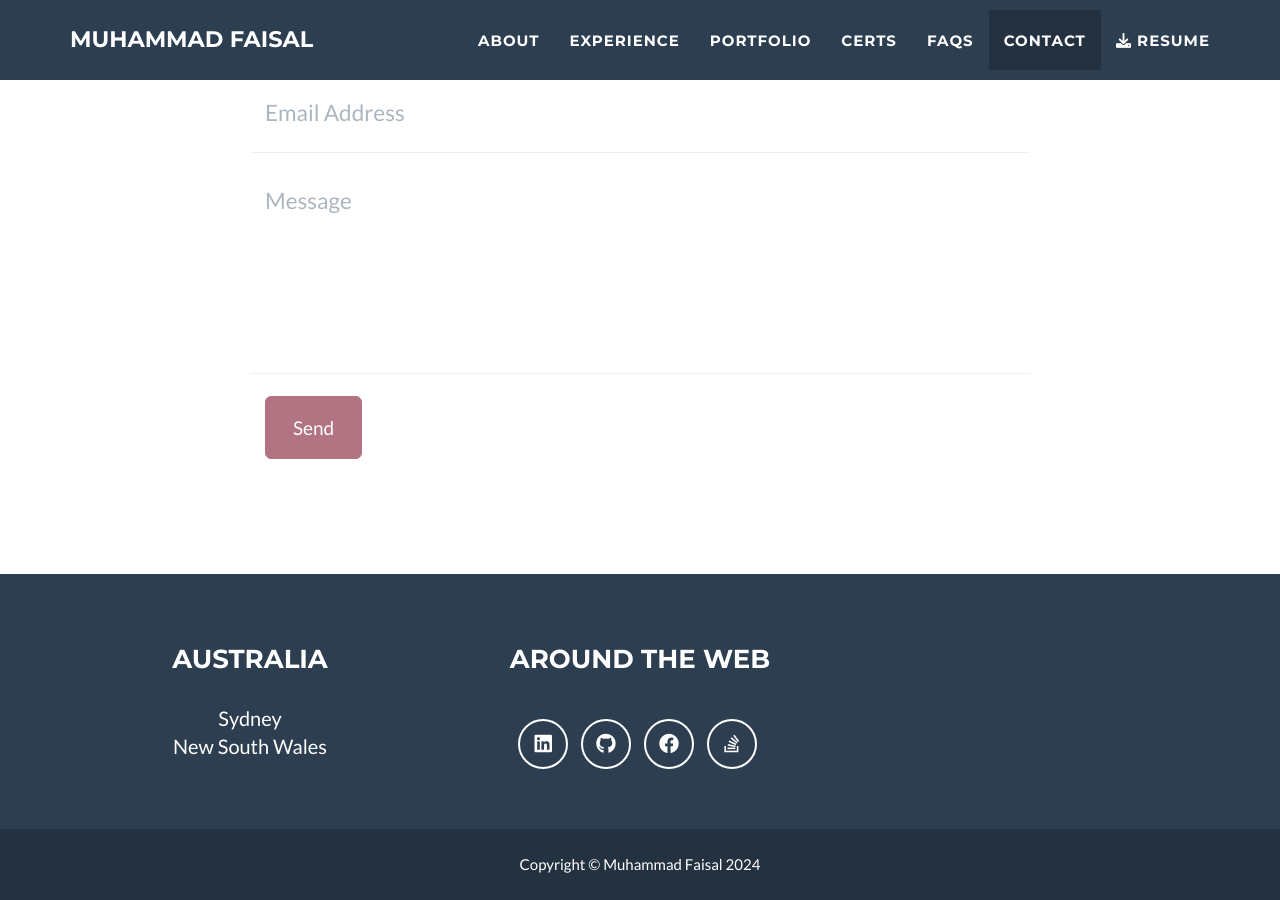
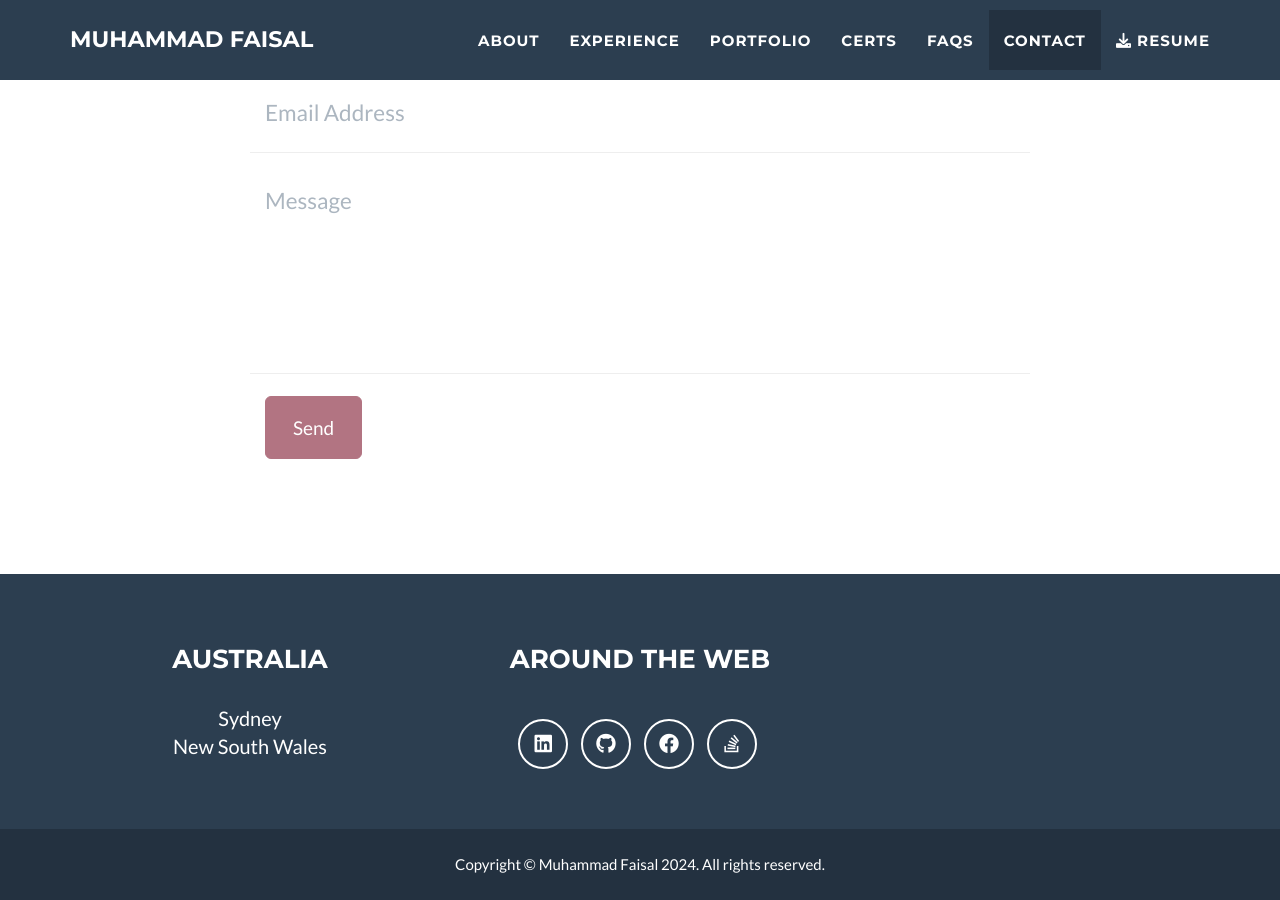
Before and after one commit to faisalazam/faisalazam.github.io, a Jekyll site: the page built from _posts/2014-07-18-project-1.markdown, in a window 1280 px wide and 900 px high, scrolled down 5780 px. Built offline with Jekyll 4.4.1, drawn with Linux system fonts in a browser that asks for light colours.

Commit message:
Updated footer.

```diff
--- a/_includes/footer.html
+++ b/_includes/footer.html
@@ -33,7 +33,7 @@
     <div class="container">
       <div class="row">
         <div class="col-lg-12">
-          Copyright &copy; {{ site.footer.copyright }} 20{{ site.time | date: '%y' }}
+          Copyright © Muhammad Faisal 20{{ site.time | date: '%y' }}. All rights reserved.
         </div>
       </div>
     </div>
```
